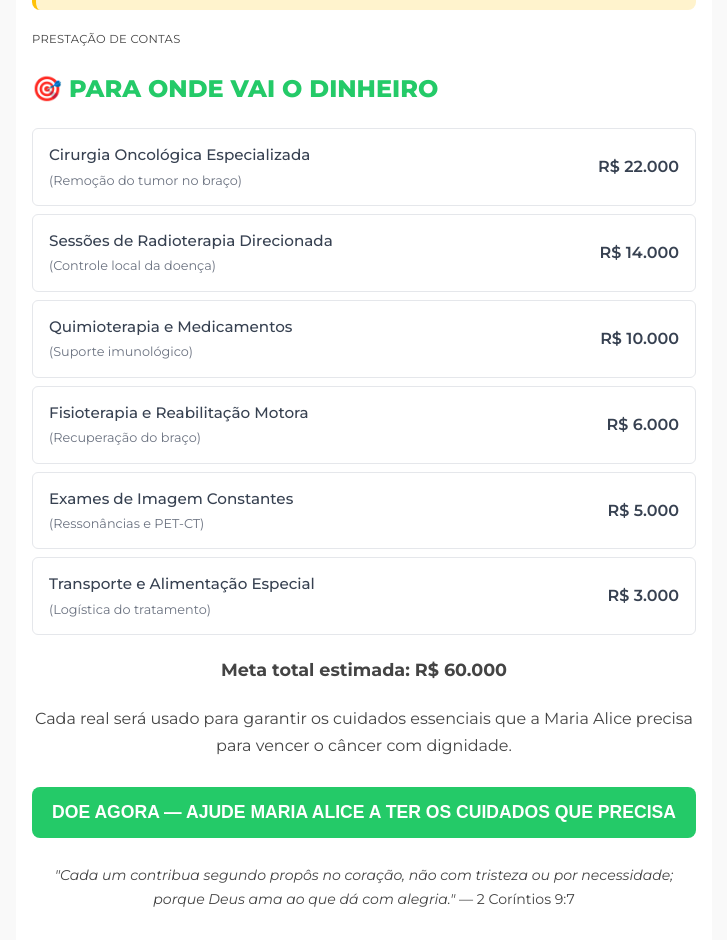
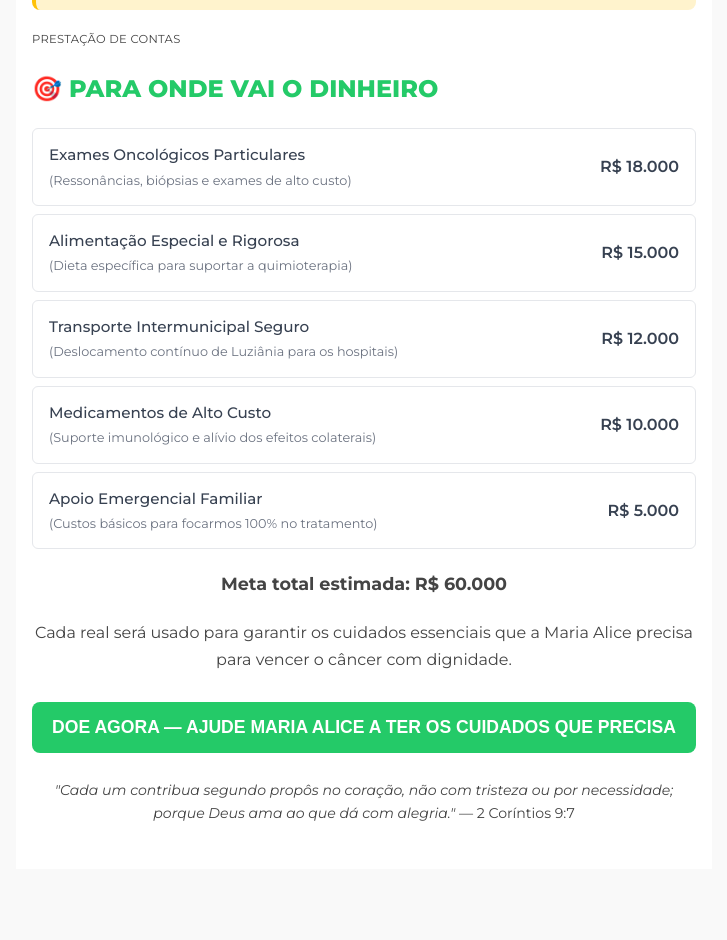
Before and after one commit to Leo121coder/lp-maria-alice, a React (Vite) app: page / in a window 1280 px wide. Shown: the part 1995-2935 px from the top of the page, without its empty margins (90-817 px from the left). Built offline with nearby package versions, Linux system fonts and the light colour scheme.

Commit message:
fix(copy): atualizar custos na prestacao de contas para refletir realidade do tratamento

```diff
--- a/src/data.ts
+++ b/src/data.ts
@@ -88,10 +88,9 @@ export const DONOR_LIST = [
 ];
 
 export const BUDGET_ITEMS = [
-  { title: 'Cirurgia Oncológica Especializada', subtitle: '(Remoção do tumor no braço)', value: 'R$ 22.000' },
-  { title: 'Sessões de Radioterapia Direcionada', subtitle: '(Controle local da doença)', value: 'R$ 14.000' },
-  { title: 'Quimioterapia e Medicamentos', subtitle: '(Suporte imunológico)', value: 'R$ 10.000' },
-  { title: 'Fisioterapia e Reabilitação Motora', subtitle: '(Recuperação do braço)', value: 'R$ 6.000' },
-  { title: 'Exames de Imagem Constantes', subtitle: '(Ressonâncias e PET-CT)', value: 'R$ 5.000' },
-  { title: 'Transporte e Alimentação Especial', subtitle: '(Logística do tratamento)', value: 'R$ 3.000' },
+  { title: 'Exames Oncológicos Particulares', subtitle: '(Ressonâncias, biópsias e exames de alto custo)', value: 'R$ 18.000' },
+  { title: 'Alimentação Especial e Rigorosa', subtitle: '(Dieta específica para suportar a quimioterapia)', value: 'R$ 15.000' },
+  { title: 'Transporte Intermunicipal Seguro', subtitle: '(Deslocamento contínuo de Luziânia para os hospitais)', value: 'R$ 12.000' },
+  { title: 'Medicamentos de Alto Custo', subtitle: '(Suporte imunológico e alívio dos efeitos colaterais)', value: 'R$ 10.000' },
+  { title: 'Apoio Emergencial Familiar', subtitle: '(Custos básicos para focarmos 100% no tratamento)', value: 'R$ 5.000' },
 ];
```
